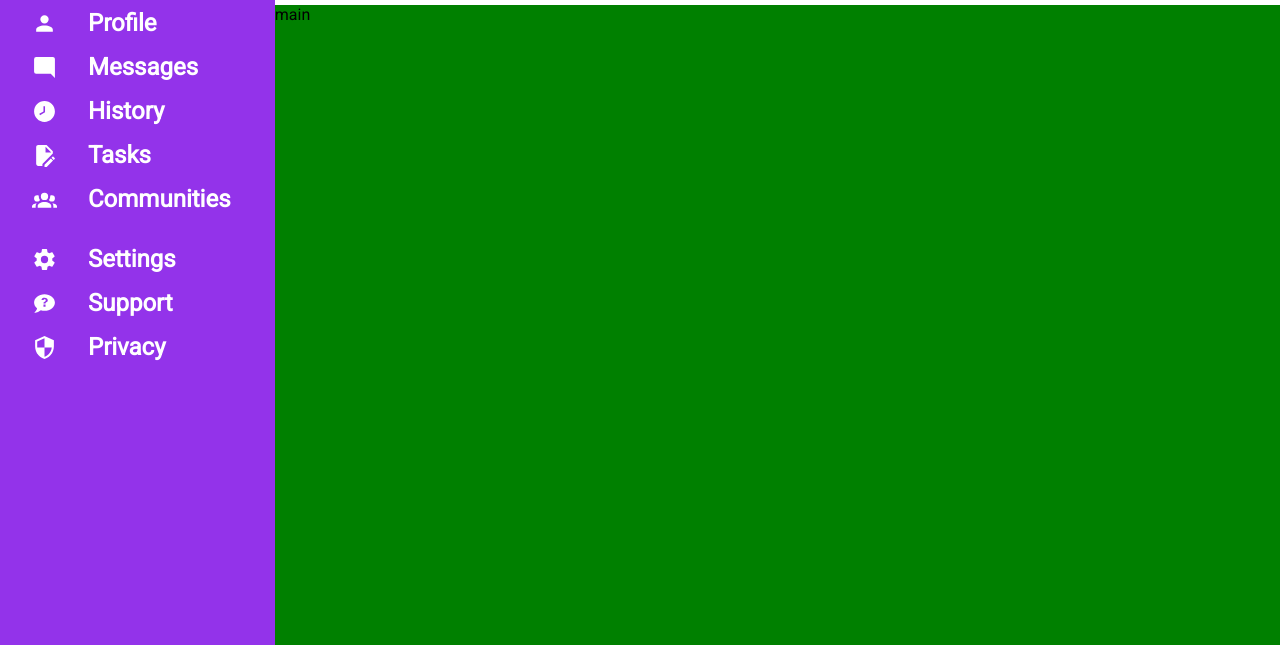
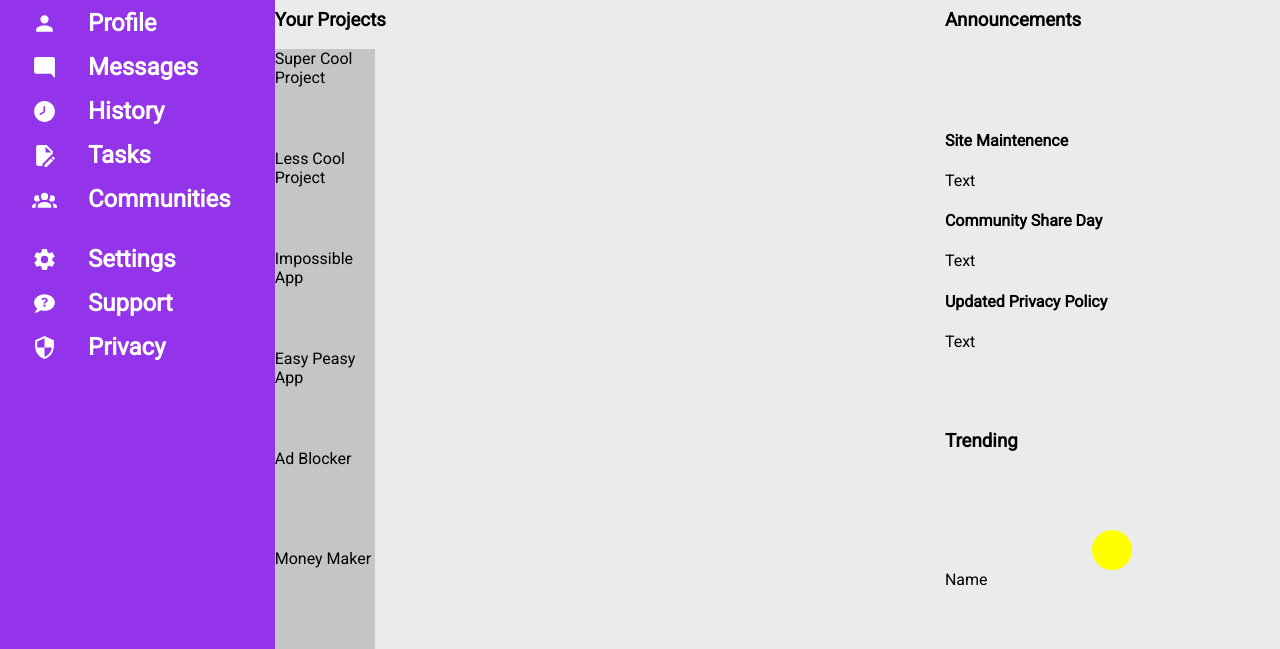
Before and after one commit to DayanWalter/TOP-admin-dashboard, a plain HTML site: page index.html in a window 1280 px wide. Shown: the part 155-804 px from the top of the page. Drawn offline with Linux system fonts and the light colour scheme.

Commit message:
Added grid elements to main

```diff
--- a/index.html
+++ b/index.html
@@ -66,7 +66,31 @@
             </div>
         </div>
         <div class="main">
-            <span>main</span>
+            <div class="main-ls">
+                <h3>Your Projects</h3>
+                <div class="card">Super Cool Project</div>
+                <div class="card">Less Cool Project</div>
+                <div class="card">Impossible App</div>
+                <div class="card">Easy Peasy App</div>
+                <div class="card">Ad Blocker</div>
+                <div class="card">Money Maker</div>
+            </div>
+            <div class="main-rs">
+                <h3>Announcements</h3>
+                <div class="block-rs-top">
+                    <h4>Site Maintenence</h4>
+                    <span>Text</span>
+                    <h4>Community Share Day</h4>
+                    <span>Text</span>
+                    <h4>Updated Privacy Policy</h4>
+                    <span>Text</span>
+                </div>
+                <h3>Trending</h3>
+                <div class="block-rs-bottom">
+                    <div class="profile-picture-tr"></div>
+                    <span>Name</span>
+                </div>
+            </div>
         </div>
     </div>
 </body>
--- a/styles.css
+++ b/styles.css
@@ -133,5 +133,18 @@ li{
 
 .main{
     grid-area: main;
-    background-color: green;
+    background-color: rgb(235, 235, 235);
+    display: grid;
+    grid-template-columns: 2fr 1fr;
 }
+.main-ls{
+    display: grid;
+}
+.main-rs{
+    display: grid;
+}
+.card{
+    width: 100px;
+    height: 100px;
+    background-color:rgb(197, 197, 197) ;
+}
```
